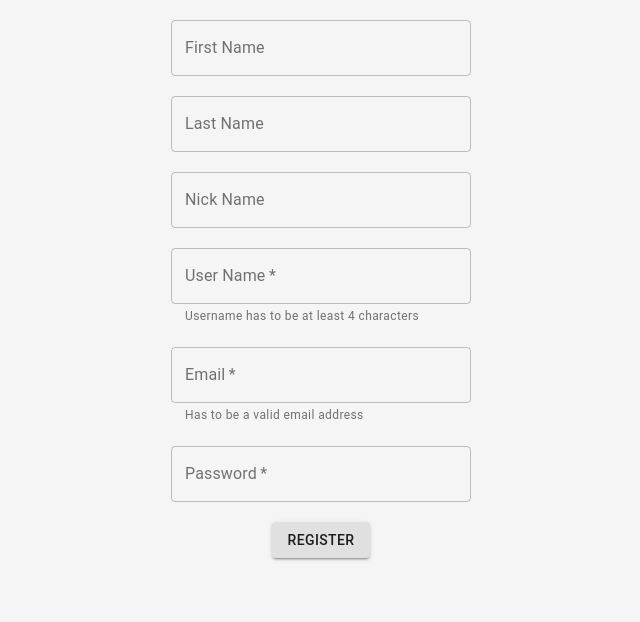
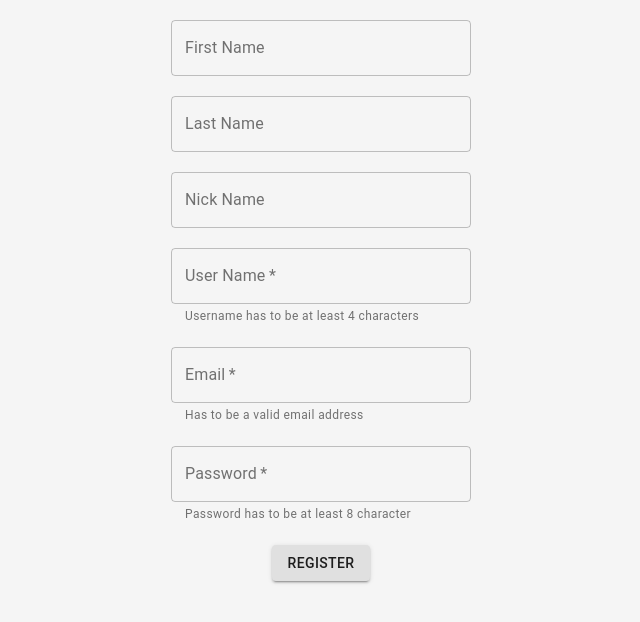
Before and after one commit to mateIszlai/ReceptApp-react, a React (Create React App) app in the folder receptapp/: page /register in a window 1280 px wide. Shown: the top 622 px of the page, without its empty margins (319-959 px from the left). Built offline with nearby package versions, Linux system fonts and the light colour scheme.

Commit message:
Add password validation check

```diff
--- a/receptapp/src/pages/Register/Register.js
+++ b/receptapp/src/pages/Register/Register.js
@@ -10,13 +10,17 @@ export default function Register() {
     const [email, setEmail] = useState("");
     const [emailError, setEmailError] = useState("");
     const [password, setPassword] = useState("");
+    const [passwordError, setPasswordError] = useState("");
     const [firstName, setFirstName] = useState("");
     const [lastName, setLastName] = useState("");
     const [nickName, setNickName] = useState("");
     const [success, setSuccess] = useState(false);
 
     const tryRegister = () => {
-        let valid = userNameError.length === 0 && emailError.length === 0;
+        let valid =
+            userNameError.length === 0 &&
+            emailError.length === 0 &&
+            passwordError.length === 0;
         if (valid) {
             axios
                 .post("/register", {
@@ -35,6 +39,7 @@ export default function Register() {
         }
     };
 
+    // validate username
     useEffect(
         () =>
             userName.length < 4
@@ -43,11 +48,27 @@ export default function Register() {
         [userName]
     );
 
+    // validate email
     useEffect(() => {
         emailValidator.validate(email)
             ? setEmailError("")
             : setEmailError("Has to be a valid email address");
     }, [email]);
+
+    // validate password
+    useEffect(() => {
+        if (password.length < 8) {
+            setPasswordError("Password has to be at least 8 character");
+        } else if (!/[A-Z]/.test(password)) {
+            setPasswordError(
+                "Password must contains at least one uppercase letter"
+            );
+        } else if (!/\d/.test(password)) {
+            setPasswordError("Password should contains at least one digit");
+        } else {
+            setPasswordError("");
+        }
+    }, [password]);
 
     return success ? (
         <Fragment>
@@ -142,6 +163,7 @@ export default function Register() {
                             onFocus={(e) => {
                                 setPassword(e.target.value);
                             }}
+                            helperText={passwordError}
                         />
                     </Box>
                     <Box>
```
